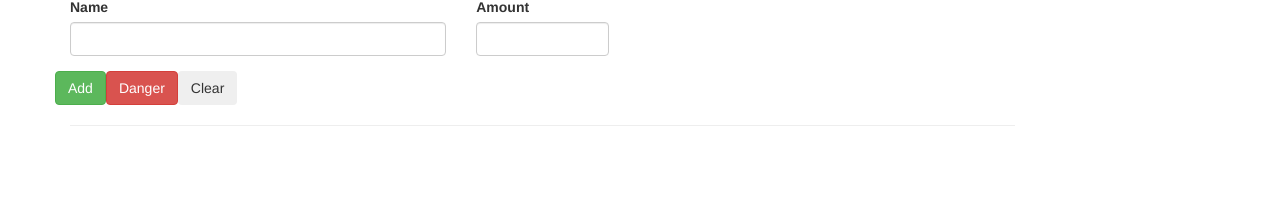
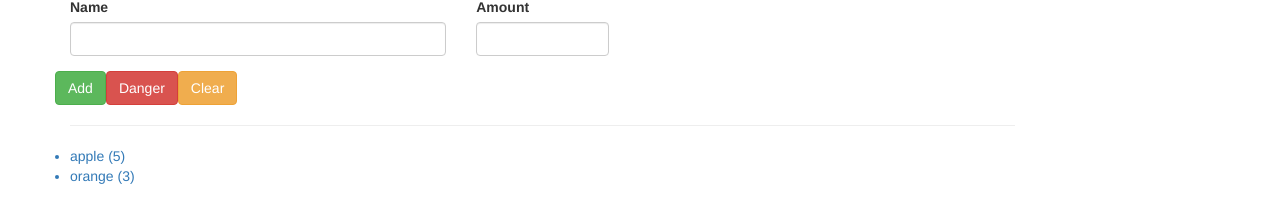
Before and after one commit to B-Mcghee/Recipe-Book, an Angular app: page / in a window 1280 px wide. Shown: the part 288-510 px from the top of the page. Built offline with nearby package versions, Linux system fonts and the light colour scheme.

Commit message:
shopping list componenets and ingredients

```diff
--- a/src/app/shared/ingredient.model.ts
+++ b/src/app/shared/ingredient.model.ts
@@ -0,0 +1,5 @@
+
+export class Ingredient {
+
+    constructor(public name: string, public amount:number){}
+}
--- a/src/app/shopping-list/shopping-edit/shopping-edit.component.html
+++ b/src/app/shopping-list/shopping-edit/shopping-edit.component.html
@@ -8,14 +8,14 @@
                 </div>
                 <div class="col-sm-2 form-group">
                     <label for="amount">Amount</label>
-                    <input type="text" id="amount" class="form-control">
+                    <input type="number" id="amount" class="form-control">
 
                 </div>
                 <div class="row">
                     <div class="col-xs-12">
                         <button class="btn btn-success" type="submit">Add</button>
                         <button class="btn btn-danger" type="button">Danger</button>
-                        <button class="btn btn-btn-danger" type="button">Clear</button>
+                        <button class="btn btn-warning" type="button">Clear</button>
                     </div>
                 </div>
             </div>
--- a/src/app/shopping-list/shopping-list.component.html
+++ b/src/app/shopping-list/shopping-list.component.html
@@ -4,7 +4,10 @@
         <hr>
         <ul class="list-group">
             <a class="list-group" style="cursor: pointer;"
-            *ngFor = "let ingredient of ingredients"></a>
+            *ngFor = "let ingredient of ingredients">
+            <li>{{ingredient.name}} ({{ingredient.amount}})</li>
+
+        </a>
         </ul>
     </div>
 </div>
--- a/src/app/shopping-list/shopping-list.component.ts
+++ b/src/app/shopping-list/shopping-list.component.ts
@@ -1,4 +1,5 @@
 import { Component, OnInit } from '@angular/core';
+import { Ingredient } from '../shared/ingredient.model';
 
 @Component({
   selector: 'app-shopping-list',
@@ -7,6 +8,11 @@ import { Component, OnInit } from '@angular/core';
 })
 export class ShoppingListComponent implements OnInit {
 
+ ingredients: Ingredient[] = [
+   new Ingredient('apple', 5),
+   new Ingredient('orange', 3)
+ ];
+
   constructor() { }
 
   ngOnInit() {
```
